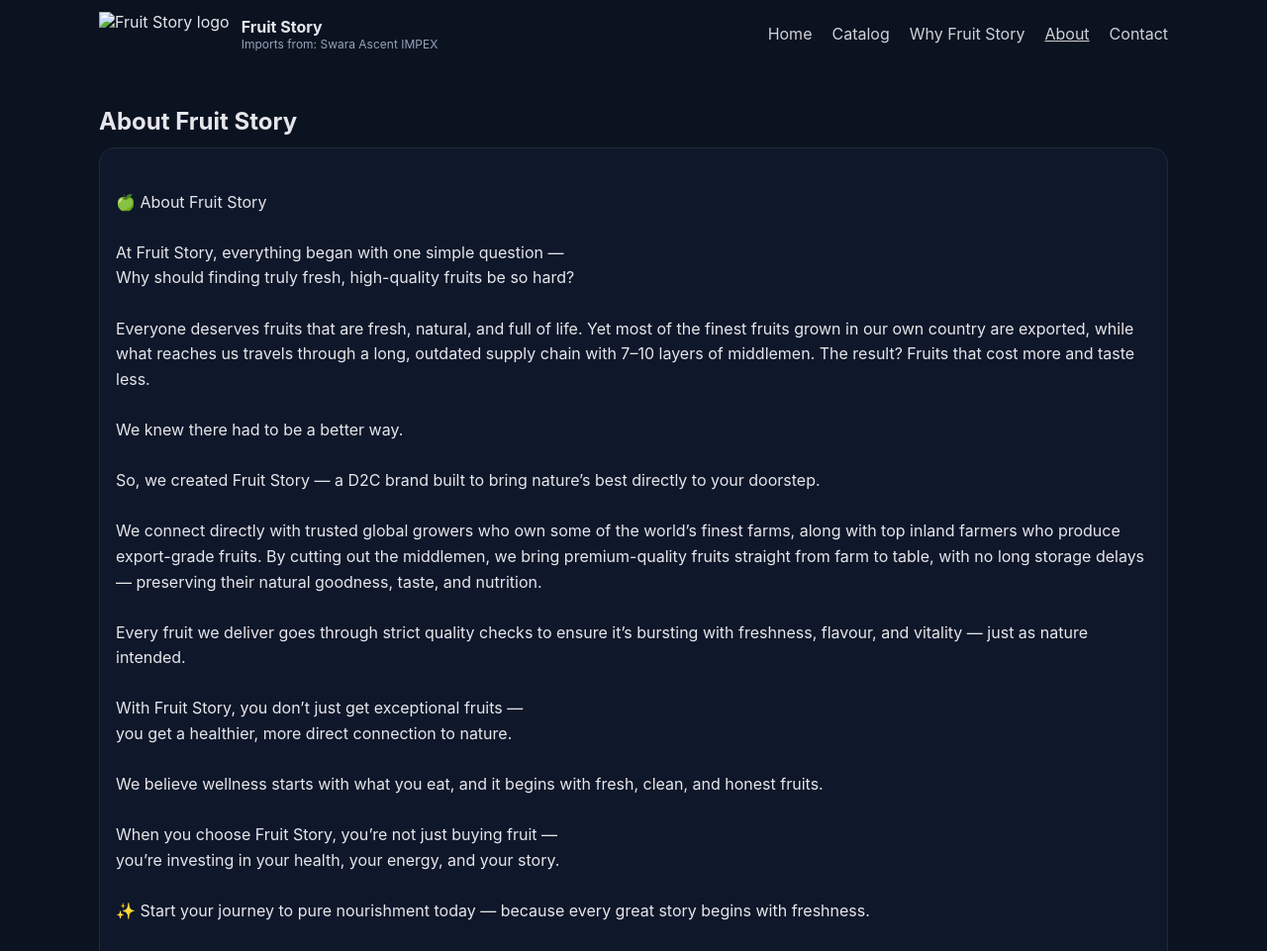
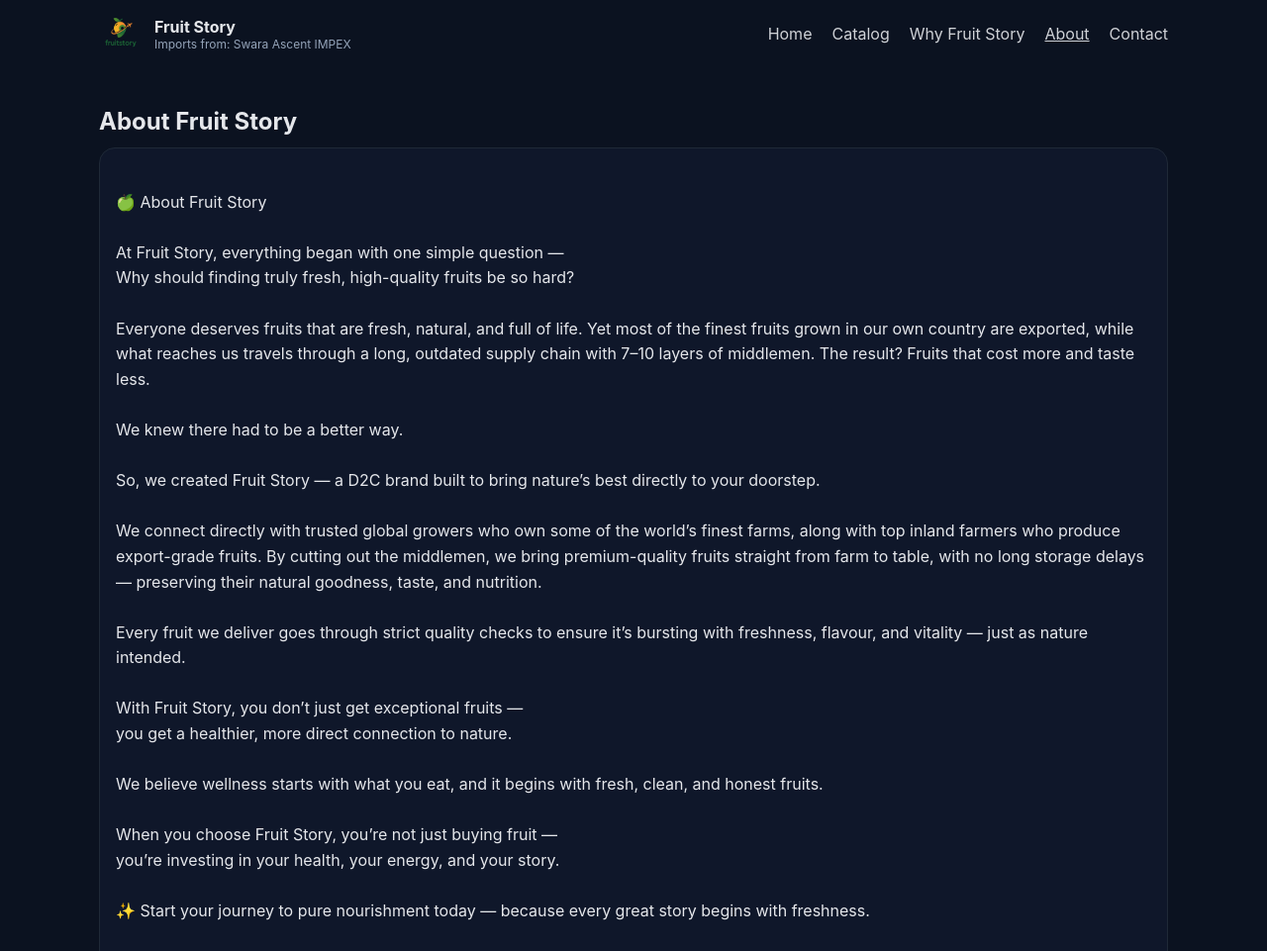
Before and after one commit to srivathsanbr/fruitStory, a website: page about.html in a window 1280 px wide. Shown: the top 961 px of the page at 99% size. Drawn offline with Linux system fonts and the light colour scheme.

Commit message:
Cosmetics

```diff
--- a/about.html
+++ b/about.html
@@ -3,12 +3,12 @@
 <head>
   <meta charset="utf-8"/><meta name="viewport" content="width=device-width, initial-scale=1"/>
   <title>About · Fruit Story</title>
-  <link rel="stylesheet" href="./styles.css"/><link rel="icon" href="./assets/logo.svg"/>
+  <link rel="stylesheet" href="./styles.css"/><link rel="icon" href="./assets/logo.png"/>
 </head>
 <body>
   <header class="container nav">
     <div class="brand">
-      <img src="./assets/logo.svg" alt="Fruit Story logo"/>
+      <img src="./assets/logo.png" alt="Fruit Story logo"/>
       <div><div style="font-weight:700;">Fruit Story</div><div class="small">Imports from: Swara Ascent IMPEX</div></div>
     </div>
     <nav class="navlinks">
```
Also changed, not shown: admin.html (+2 -2 lines), index.html (+1 -1 lines), products.html (+2 -2 lines).
